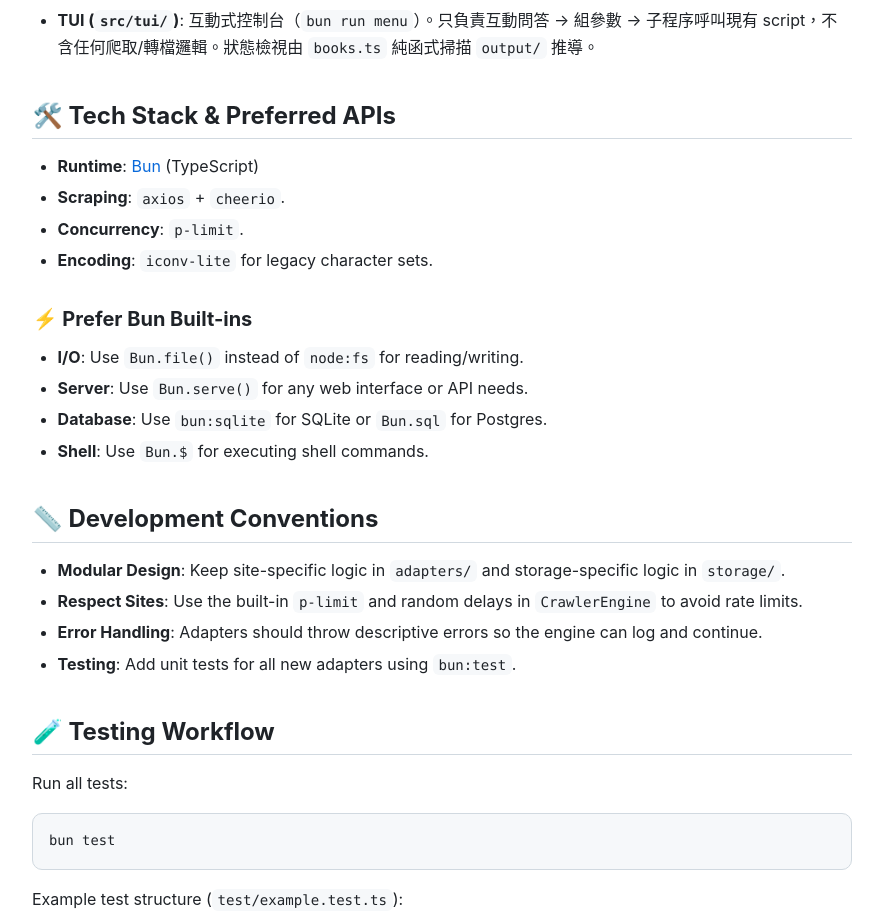
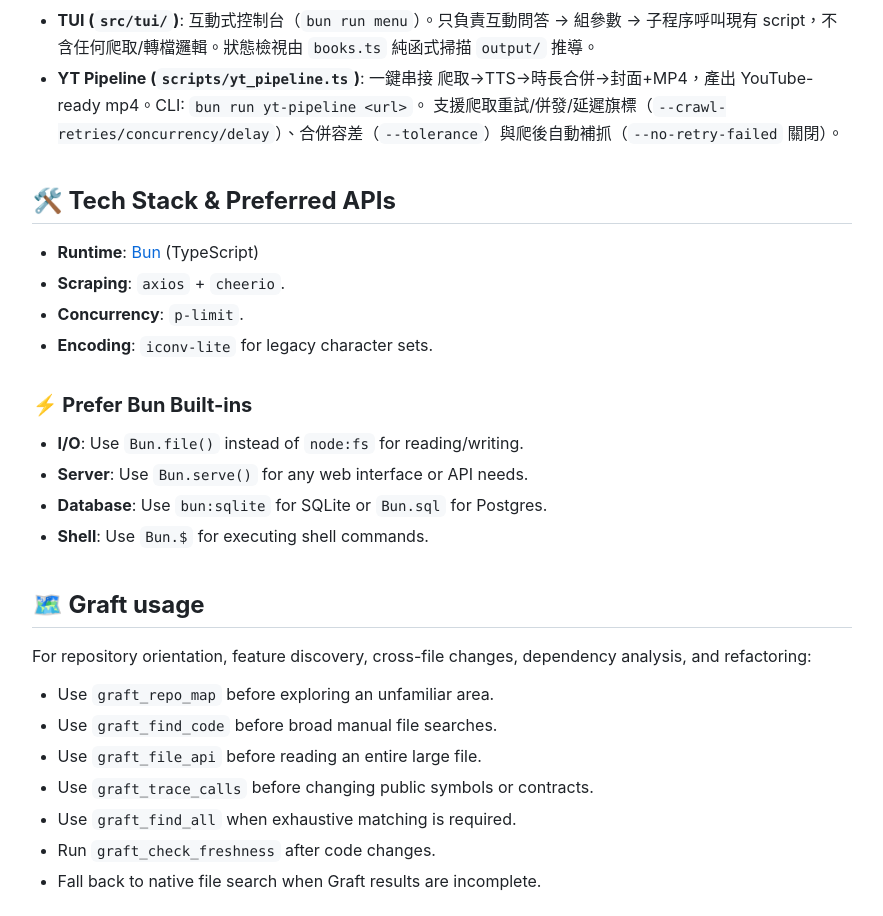
Before and after one commit to CarlLee1983/KinetText, a website: page docs/AGENTS.html in a window 1280 px wide. Shown: the part 975-1891 px from the top of the page, without its empty margins (268-1151 px from the left). Drawn offline with Linux system fonts and the light colour scheme.

Commit message:
docs: update contributor guidance

```diff
--- a/docs/AGENTS.html
+++ b/docs/AGENTS.html
@@ -124,6 +124,7 @@
       <li><a href="MP4_SERVICE.html"><svg class="ic nav-icon" viewBox="0 0 16 16" fill="none" stroke="currentColor" stroke-width="1.5" stroke-linecap="round" stroke-linejoin="round" aria-hidden="true"><rect x="2.2" y="3.2" width="11.6" height="9.6" rx="1.6"/><path d="M6.8 6.2 10 8l-3.2 1.8z" fill="currentColor" stroke="none"/></svg><span>MP4 服務</span></a></li>
       <li><a href="DURATION_SERVICE.html"><svg class="ic nav-icon" viewBox="0 0 16 16" fill="none" stroke="currentColor" stroke-width="1.5" stroke-linecap="round" stroke-linejoin="round" aria-hidden="true"><circle cx="8" cy="8" r="6"/><path d="M8 4.6V8l2.4 1.5"/></svg><span>時長服務</span></a></li>
       <li><a href="MIGRATION_GUIDE.html"><svg class="ic nav-icon" viewBox="0 0 16 16" fill="none" stroke="currentColor" stroke-width="1.5" stroke-linecap="round" stroke-linejoin="round" aria-hidden="true"><path d="M12.8 8a4.8 4.8 0 1 0-1.4 3.4"/><path d="M12.9 4.7v3.1H9.8"/></svg><span>遷移指南</span></a></li>
+      <li><a href="PROJECT_STRUCTURE.html"><svg class="ic nav-icon" viewBox="0 0 16 16" fill="none" stroke="currentColor" stroke-width="1.5" stroke-linecap="round" stroke-linejoin="round" aria-hidden="true"><path d="M8 2.3 14 5 8 7.7 2 5z"/><path d="M2.6 8 8 10.5 13.4 8"/><path d="M2.6 11 8 13.5 13.4 11"/></svg><span>專案結構</span></a></li>
       <li class="active"><a href="AGENTS.html"><svg class="ic nav-icon" viewBox="0 0 16 16" fill="none" stroke="currentColor" stroke-width="1.5" stroke-linecap="round" stroke-linejoin="round" aria-hidden="true"><rect x="2.2" y="3.2" width="11.6" height="9.6" rx="1.6"/><path d="M5 7l2 1.6L5 10.2"/><path d="M8.4 10.4h3"/></svg><span>AGENTS 指南</span></a></li>
     </ul>
     <div class="sidebar-foot">由 <code>build:docs</code> 自動生成</div>
@@ -158,6 +159,8 @@
 </ul>
 </li>
 <li><strong>TUI (<code>src/tui/</code>)</strong>: 互動式控制台（<code>bun run menu</code>）。只負責互動問答 → 組參數 → 子程序呼叫現有 script，不含任何爬取/轉檔邏輯。狀態檢視由 <code>books.ts</code> 純函式掃描 <code>output/</code> 推導。</li>
+<li><strong>YT Pipeline (<code>scripts/yt_pipeline.ts</code>)</strong>: 一鍵串接 爬取→TTS→時長合併→封面+MP4，產出 YouTube-ready mp4。CLI: <code>bun run yt-pipeline &lt;url&gt;</code>。
+支援爬取重試/併發/延遲旗標（<code>--crawl-retries/concurrency/delay</code>）、合併容差（<code>--tolerance</code>）與爬後自動補抓（<code>--no-retry-failed</code> 關閉）。</li>
 </ul>
 <h2 id="-tech-stack--preferred-apis"><a class="anchor" href="#-tech-stack--preferred-apis">#</a>🛠️ Tech Stack &amp; Preferred APIs</h2>
 <ul>
@@ -172,6 +175,17 @@
 <li><strong>Server</strong>: Use <code>Bun.serve()</code> for any web interface or API needs.</li>
 <li><strong>Database</strong>: Use <code>bun:sqlite</code> for SQLite or <code>Bun.sql</code> for Postgres.</li>
 <li><strong>Shell</strong>: Use <code>Bun.$</code> for executing shell commands.</li>
+</ul>
+<h2 id="-graft-usage"><a class="anchor" href="#-graft-usage">#</a>🗺️ Graft usage</h2>
+<p>For repository orientation, feature discovery, cross-file changes, dependency analysis, and refactoring:</p>
+<ul>
+<li>Use <code>graft_repo_map</code> before exploring an unfamiliar area.</li>
+<li>Use <code>graft_find_code</code> before broad manual file searches.</li>
+<li>Use <code>graft_file_api</code> before reading an entire large file.</li>
+<li>Use <code>graft_trace_calls</code> before changing public symbols or contracts.</li>
+<li>Use <code>graft_find_all</code> when exhaustive matching is required.</li>
+<li>Run <code>graft_check_freshness</code> after code changes.</li>
+<li>Fall back to native file search when Graft results are incomplete.</li>
 </ul>
 <h2 id="-development-conventions"><a class="anchor" href="#-development-conventions">#</a>📏 Development Conventions</h2>
 <ul>
```
Also changed, not shown: AGENTS.md (+12 -0 lines).
